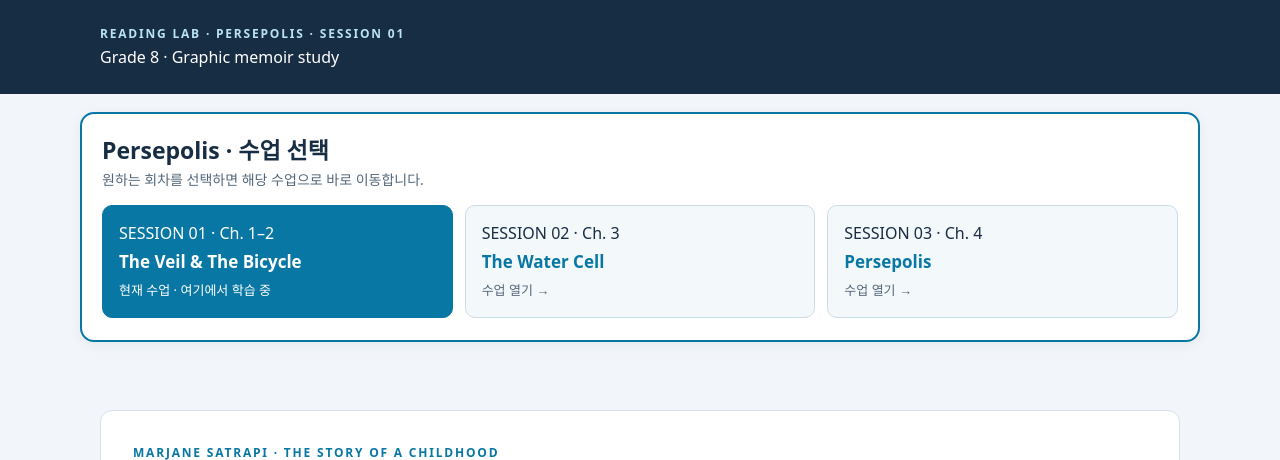
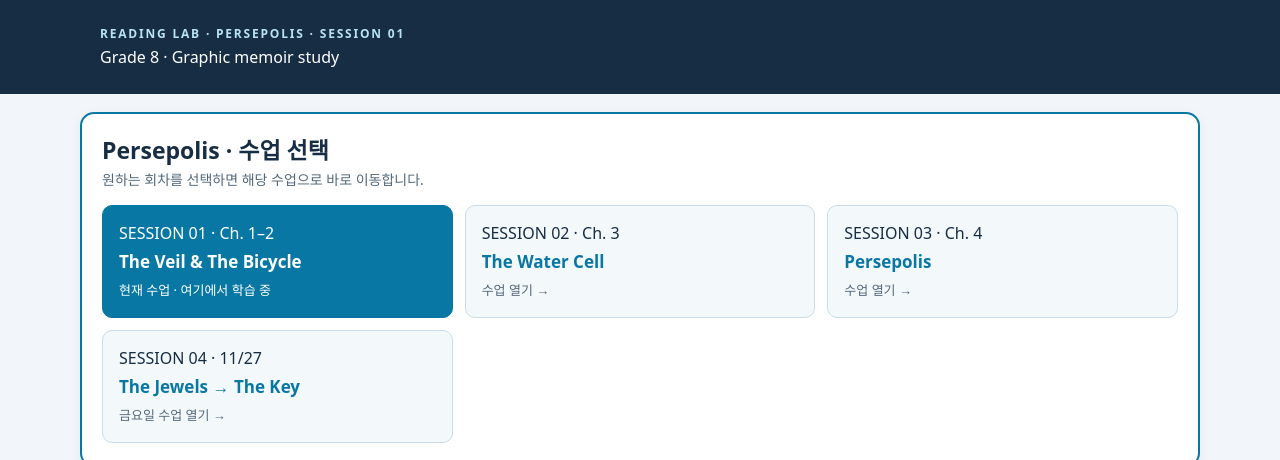
Before and after one commit to nkj1620-ui/academy-weekly-schedule, a plain HTML site: page yunjae-reading/persepolis-session-1.html in a window 1280 px wide. Shown: the top 460 px of the page. Drawn offline with Linux system fonts and the light colour scheme.

Commit message:
Link the fourth Persepolis session from the lesson selector

```diff
--- a/yunjae-reading/persepolis-session-1.html
+++ b/yunjae-reading/persepolis-session-1.html
@@ -16,7 +16,7 @@
 @media(max-width:690px){.persepolis-course-nav{margin:12px 12px 8px;padding:15px}.persepolis-course-nav .course-options{grid-template-columns:1fr;gap:8px}.persepolis-course-nav .course-option{min-height:auto;padding:12px}}
 @media print{.persepolis-course-nav{display:none}}
 </style></head><body>
-<header><div class="eyebrow">READING LAB · PERSEPOLIS · SESSION 01</div><div>Grade 8 · Graphic memoir study</div></header><section class="persepolis-course-nav" aria-label="Persepolis 수업 선택"><h2>Persepolis · 수업 선택</h2><p>원하는 회차를 선택하면 해당 수업으로 바로 이동합니다.</p><div class="course-options"><a class="course-option" href="persepolis-session-1.html" aria-current="page"><span>SESSION 01 · Ch. 1–2</span><strong>The Veil & The Bicycle</strong><small>현재 수업 · 여기에서 학습 중</small></a><a class="course-option" href="persepolis-session-2.html"><span>SESSION 02 · Ch. 3</span><strong>The Water Cell</strong><small>수업 열기 →</small></a><a class="course-option" href="persepolis-session-3.html"><span>SESSION 03 · Ch. 4</span><strong>Persepolis</strong><small>수업 열기 →</small></a></div></section>
+<header><div class="eyebrow">READING LAB · PERSEPOLIS · SESSION 01</div><div>Grade 8 · Graphic memoir study</div></header><section class="persepolis-course-nav" aria-label="Persepolis 수업 선택"><h2>Persepolis · 수업 선택</h2><p>원하는 회차를 선택하면 해당 수업으로 바로 이동합니다.</p><div class="course-options"><a class="course-option" href="persepolis-session-1.html" aria-current="page"><span>SESSION 01 · Ch. 1–2</span><strong>The Veil & The Bicycle</strong><small>현재 수업 · 여기에서 학습 중</small></a><a class="course-option" href="persepolis-session-2.html"><span>SESSION 02 · Ch. 3</span><strong>The Water Cell</strong><small>수업 열기 →</small></a><a class="course-option" href="persepolis-session-3.html"><span>SESSION 03 · Ch. 4</span><strong>Persepolis</strong><small>수업 열기 →</small></a><a class="course-option" href="persepolis-session-4.html"><span>SESSION 04 · 11/27</span><strong>The Jewels → The Key</strong><small>금요일 수업 열기 →</small></a></div></section>
 <main><section class="hero"><div class="eyebrow">MARJANE SATRAPI · THE STORY OF A CHILDHOOD</div><h1>The Veil &amp;<br>The Bicycle</h1><p><strong>Essential question:</strong> How does a child make sense of a changing world?</p><p lang="ko">1회차 · 변화하는 사회 속 마르지의 생각과 감정을 글과 그림의 근거로 설명하기</p><span class="badge">Chapters 1–2</span><span class="badge">30-minute class</span><span class="badge">12 vocabulary words</span><nav class="links"><a class="button" href="./">← Reading home</a><a class="button primary" href="#slides">Start class slides</a><a class="button" href="#visual-scenes">Key scenes</a><a class="button" href="#vocabulary">Vocabulary</a><a class="button" href="#practice">Reading &amp; visual analysis</a><a class="button" href="#writing">Writing</a><a class="button" href="#teacher">Teacher notes</a></nav></section>
 <section><div class="eyebrow">BEFORE CLASS</div><h2>Read, notice, prepare</h2><div class="grid"><div class="card"><h3>Bring your own copy</h3><p>Read <strong>The Veil</strong> and <strong>The Bicycle</strong>. Use chapter titles because page numbers vary by edition. Mark one confusing moment and one image that stands out.</p><p>This lesson covers the first two chapters of <em>The Story of a Childhood</em>, also found at the beginning of <em>The Complete Persepolis</em>.</p></div><div class="card check"><h3>My preparation</h3><label><input type="checkbox" id="prep-read" data-save> I read both chapters.</label><label><input type="checkbox" id="prep-image" data-save> I marked an interesting image.</label><label><input type="checkbox" id="prep-vocab" data-save> I previewed the vocabulary.</label></div></div><p class="note">Success criteria: I can describe a change in Marji’s life, identify one visual detail, and explain how that detail supports my idea.</p></section>
 <section id="context"><div class="eyebrow">CONTEXT · READ BEFORE CLASS</div><h2>A small amount of background</h2><div class="grid"><div class="card"><h3>Place &amp; time</h3><p>Iran is a country in Western Asia; Tehran is its capital. The Shah was Iran’s monarch. The 1979 revolution ended his rule and was followed by the establishment of an Islamic Republic. The opening school scene takes place in 1980.</p><p>The story moves between this opening and earlier memories. A flashback is a move to an earlier time.</p></div><div class="card"><h3>Whose story?</h3><p>A <strong>memoir</strong> tells remembered experiences from the author’s life. A <strong>graphic memoir</strong> combines words and sequential images. Marjane Satrapi looks back on her younger self, Marji.</p><p>Distinguish what the child understands from what the adult storyteller helps the reader notice. One family’s experience does not represent every Iranian person.</p></div></div><p class="muted">Reading tools: <strong>panel</strong> = one framed image; <strong>caption</strong> = narration; <strong>speech bubble</strong> = a character’s spoken words.</p></section>
```
